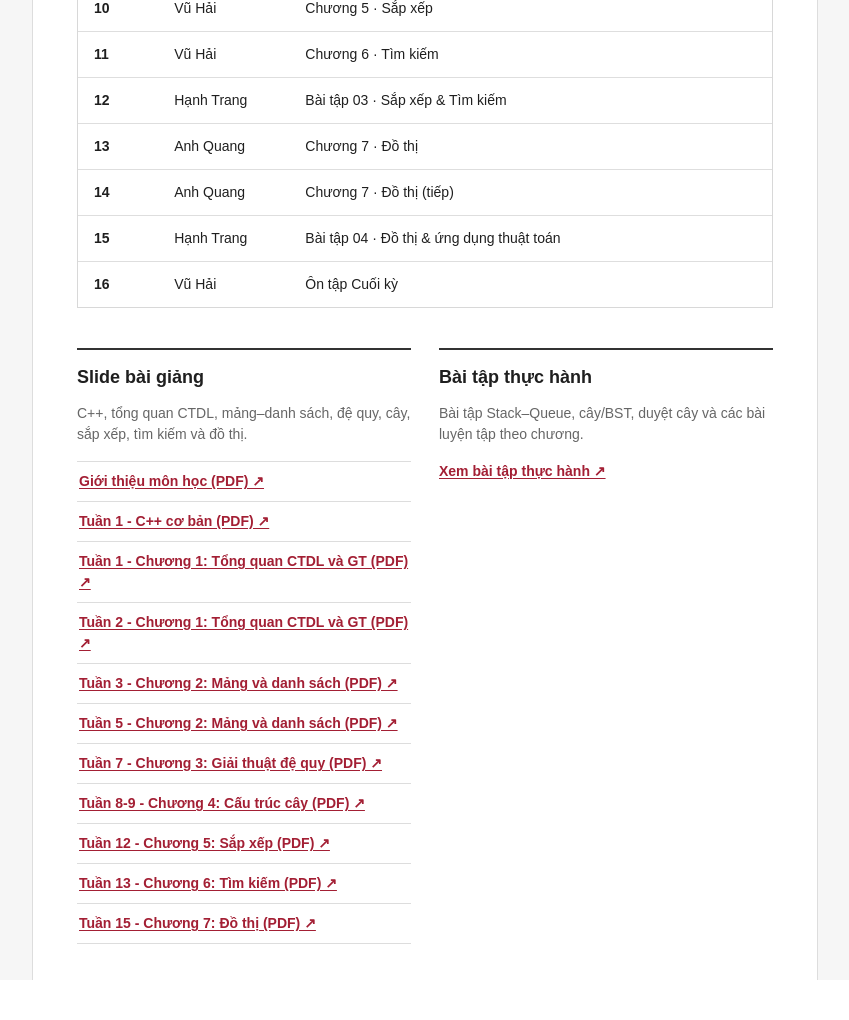
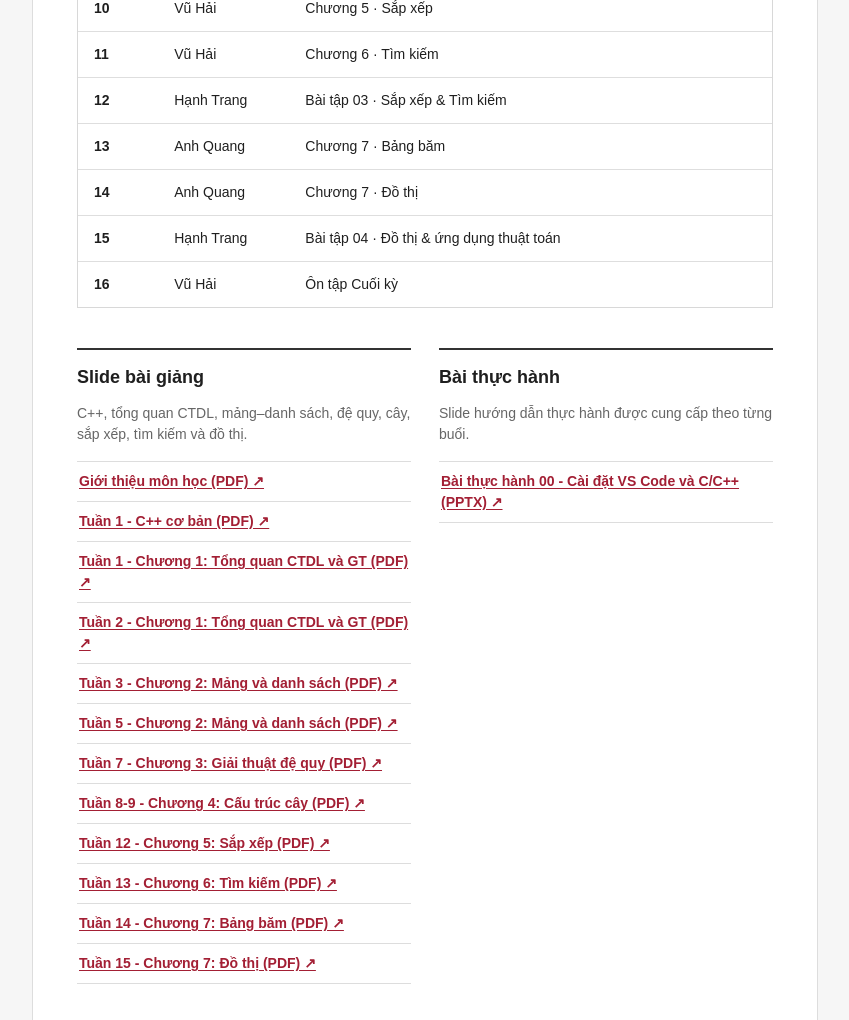
Before and after one commit to buihanhtrang/ET2100-Datastructures-Algorithms, a plain HTML site: page index.html in a window 1280 px wide. Shown: the part 1140-2160 px from the top of the page, without its empty margins (215-1064 px from the left). Before the commit the page ends 2120 px from the top, so only its background shows below. Drawn offline with Linux system fonts and the light colour scheme.

Commit message:
update exericise

```diff
--- a/index.html
+++ b/index.html
@@ -55,7 +55,7 @@
 
         <div class="resources">
           <section id="slide"><h2>Slide bài giảng</h2><p>C++, tổng quan CTDL, mảng–danh sách, đệ quy, cây, sắp xếp, tìm kiếm và đồ thị.</p><ul id="slide-list" class="slide-list" aria-label="Danh sách slide PDF"></ul></section>
-          <section id="baitap"><h2>Bài tập thực hành</h2><p>Bài tập Stack–Queue, cây/BST, duyệt cây và các bài luyện tập theo chương.</p><a class="materials-link" href="/linkthuchanh/">Xem bài tập thực hành ↗</a></section>
+          <section id="baitap"><h2>Bài thực hành</h2><p>Slide hướng dẫn thực hành được cung cấp theo từng buổi.</p><ul id="practice-slide-list" class="slide-list" aria-label="Danh sách slide bài thực hành"></ul></section>
         </div>
       </main>
 
@@ -63,7 +63,7 @@
         <h2>Thông tin môn học</h2>
         <div><strong>Mã học phần</strong><p>ET2100</p></div>
         <div><strong>Chủ đề</strong><p>Cấu trúc dữ liệu · Giải thuật</p></div>
-        <div><strong>Tài nguyên</strong><p><a class="materials-link" href="#">Mở kho tài liệu ↗</a></p></div>
+        <!-- <div><strong>Tài nguyên</strong><p><a class="materials-link" href="#">Mở kho tài liệu ↗</a></p></div> -->
       </aside>
     </div>
   </body>
--- a/script.js
+++ b/script.js
@@ -14,8 +14,8 @@ const schedule = [
   ['10', 'Vũ Hải',      'Chương 5 · Sắp xếp'],
   ['11', 'Vũ Hải',      'Chương 6 · Tìm kiếm'],
   ['12', 'Hạnh Trang',  'Bài tập 03 · Sắp xếp & Tìm kiếm'],
-  ['13', 'Anh Quang',   'Chương 7 · Đồ thị'],
-  ['14', 'Anh Quang',   'Chương 7 · Đồ thị (tiếp)'],
+  ['13', 'Anh Quang',   'Chương 7 · Bảng băm'],
+  ['14', 'Anh Quang',   'Chương 7 · Đồ thị'],
   ['15', 'Hạnh Trang',  'Bài tập 04 · Đồ thị & ứng dụng thuật toán'],
   ['16', 'Vũ Hải',      'Ôn tập Cuối kỳ']
 ];
@@ -31,7 +31,13 @@ const slides = [
   ['Tuần 8-9 - Chương 4: Cấu trúc cây', 'W8-9.Chuong4_CauTrucCay.pdf'],
   ['Tuần 12 - Chương 5: Sắp xếp', 'W12.Chuong5_SapXep.pdf'],
   ['Tuần 13 - Chương 6: Tìm kiếm', 'W13.Chuong6_TimKiem.pdf'],
+  ['Tuần 14 - Chương 7: Bảng băm', 'W14.Chuong7_BangBam.pdf'],
   ['Tuần 15 - Chương 7: Đồ thị', 'W15.Chuong7_DoThi.pdf'],
+];
+
+const practiceSlides = [
+  ['Bài thực hành 00 - Cài đặt VS Code và C/C++', 'Prac0-SetupVSCodeandC.pptx'],
+  // ['Bài thực hành 01 - Cài đặt VS Code và C/C++', 'Prac1-SetupVSCodeandC.pptx'],
 ];
 
 const scheduleBody = document.querySelector('#schedule-body');
@@ -62,3 +68,15 @@ slides.forEach(([title, filename]) => {
   item.append(link);
   slideList.append(item);
 });
+
+const practiceSlideList = document.querySelector('#practice-slide-list');
+practiceSlides.forEach(([title, filename]) => {
+  const item = document.createElement('li');
+  const link = document.createElement('a');
+  link.href = encodeURI(`slides/${filename}`);
+  link.target = '_blank';
+  link.rel = 'noreferrer';
+  link.textContent = `${title} (PPTX) ↗`;
+  item.append(link);
+  practiceSlideList.append(item);
+});
--- a/styles.css
+++ b/styles.css
@@ -1,7 +1,7 @@
 :root { --red: #a31f34; --dark: #242424; --line: #ddd; --muted: #666; }
 * { box-sizing: border-box; }
 html { scroll-behavior: smooth; }
-body { margin: 0; color: #1f1f1f; font-family: Arial, Helvetica, sans-serif; line-height: 1.5; }
+body { margin: 0; min-width: 320px; color: #1f1f1f; font-family: Arial, Helvetica, sans-serif; line-height: 1.5; }
 .site-header { border-bottom: 5px solid var(--red); background: var(--dark); color: white; }
 .header-content { display: flex; gap: 20px; align-items: center; max-width: 1280px; margin: auto; padding: 20px 32px; }
 .header-content strong { border-right: 1px solid #ffffff66; padding-right: 20px; font-size: 20px; }
@@ -13,7 +13,7 @@ body { margin: 0; color: #1f1f1f; font-family: Arial, Helvetica, sans-serif; lin
 nav a { display: block; padding: 8px 16px; color: inherit; font-size: 14px; text-decoration: none; }
 nav a:hover { background: white; color: var(--red); }
 nav .active { border-left: 4px solid var(--red); background: white; color: var(--red); font-weight: bold; }
-main { min-width: 0; padding: 36px 44px; }
+main { min-width: 0; padding: 36px 44px; overflow-wrap: anywhere; }
 .eyebrow { margin: 0; color: var(--red); font-size: 14px; font-weight: bold; }
 h1 { margin: 6px 0 0; font-size: 36px; line-height: 1.15; }
 h2 { margin: 0; font-size: 24px; line-height: 1.25; }
@@ -31,4 +31,4 @@ th, td { border-top: 1px solid #dedede; padding: 12px 16px; } thead th { border:
 .slide-list { margin: 16px 0 0; padding: 0; list-style: none; }.slide-list li { border-top: 1px solid var(--line); }.slide-list li:last-child { border-bottom: 1px solid var(--line); }.slide-list a { display: block; padding: 9px 2px; color: var(--red); font-size: 14px; font-weight: bold; text-decoration: underline; text-underline-offset: 2px; }
 .course-info { border-left: 1px solid var(--line); }.course-info h2 { border-bottom: 1px solid #cfcfcf; padding-bottom: 12px; font-size: 18px; }.course-info div { margin-top: 20px; }.course-info p { margin: 3px 0; }
 @media (max-width: 900px) { .page-layout { grid-template-columns: 1fr; }.left-menu, .course-info { border: 0; border-bottom: 1px solid var(--line); }.left-menu { order: 1; }.course-info { order: 3; } main { order: 2; }.left-menu nav { display: flex; flex-wrap: wrap; gap: 4px; }.left-menu nav a { padding: 8px; }.course-info { display: grid; grid-template-columns: repeat(3, 1fr); gap: 16px; }.course-info h2 { grid-column: 1 / -1; }.course-info div { margin: 0; } }
-@media (max-width: 600px) { .header-content, main { padding-left: 20px; padding-right: 20px; }.header-content { gap: 12px; }.header-content strong { padding-right: 12px; }.page-layout { display: flex; flex-direction: column; } h1 { font-size: 30px; } dl, .resources, .course-info { grid-template-columns: 1fr; }.course-info h2 { grid-column: auto; } }
+@media (max-width: 600px) { .header-content, main { padding-left: 20px; padding-right: 20px; }.header-content { align-items: flex-start; flex-direction: column; gap: 4px; padding-top: 16px; padding-bottom: 16px; }.header-content strong { border-right: 0; padding-right: 0; }.header-content span { font-size: 13px; }.page-layout { display: flex; flex-direction: column; } main { padding-top: 28px; padding-bottom: 28px; } h1 { font-size: clamp(26px, 8vw, 30px); } h2 { font-size: 21px; } .intro { font-size: 15px; line-height: 1.6; } section { margin-top: 32px; } dl, .resources, .course-info { grid-template-columns: 1fr; } dl { gap: 14px; padding: 16px 0; } .left-menu, .course-info { padding: 18px 20px; }.left-menu nav { flex-wrap: nowrap; margin: 0 -4px; overflow-x: auto; padding-bottom: 4px; scrollbar-width: thin; }.left-menu nav a { flex: 0 0 auto; white-space: nowrap; }.course-info h2 { grid-column: auto; }.course-info { gap: 14px; }.table-wrap { margin-right: -20px; border-right: 0; } th, td { padding: 10px 12px; } .resources { gap: 24px; } }
```
Also changed, not shown: 3 other files.
